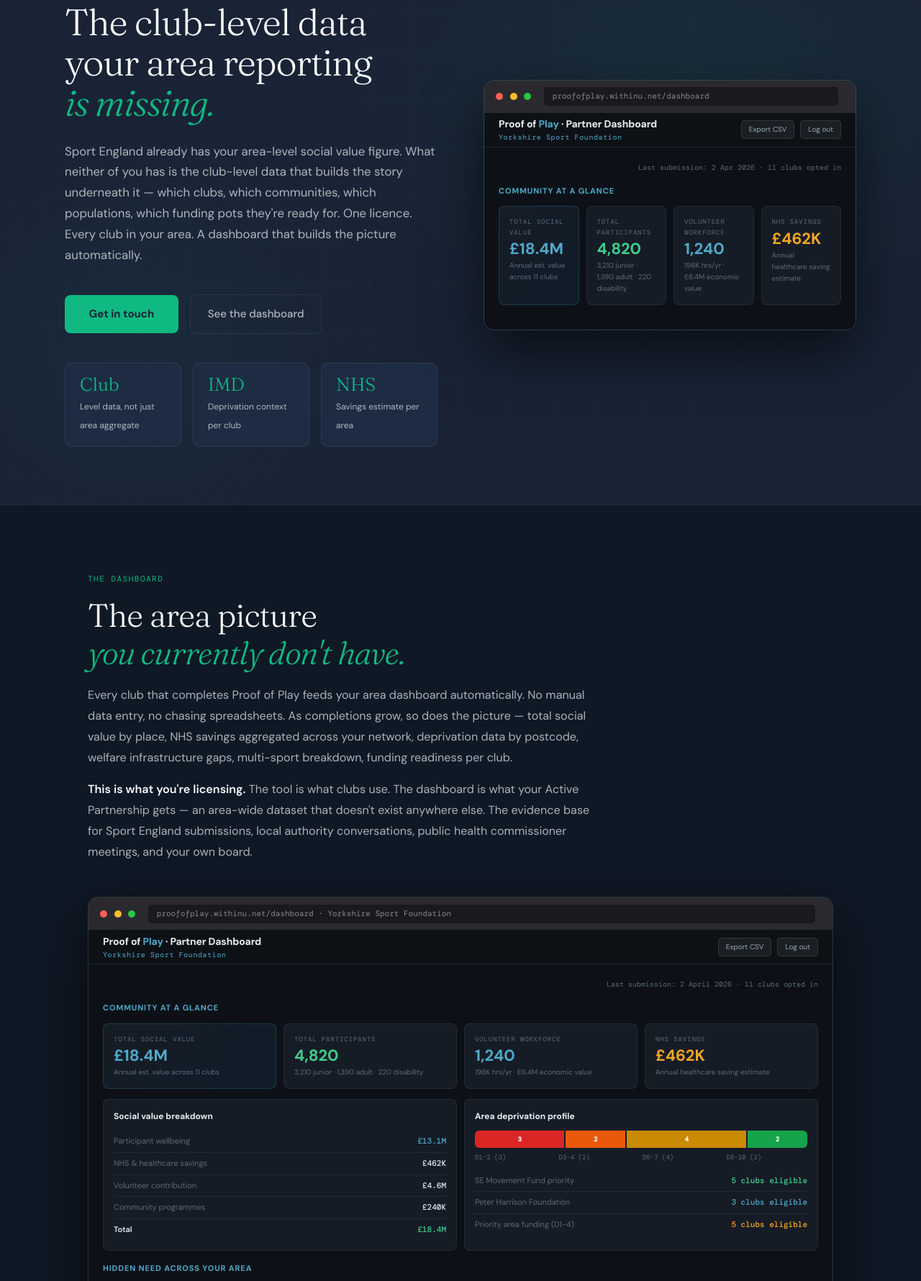
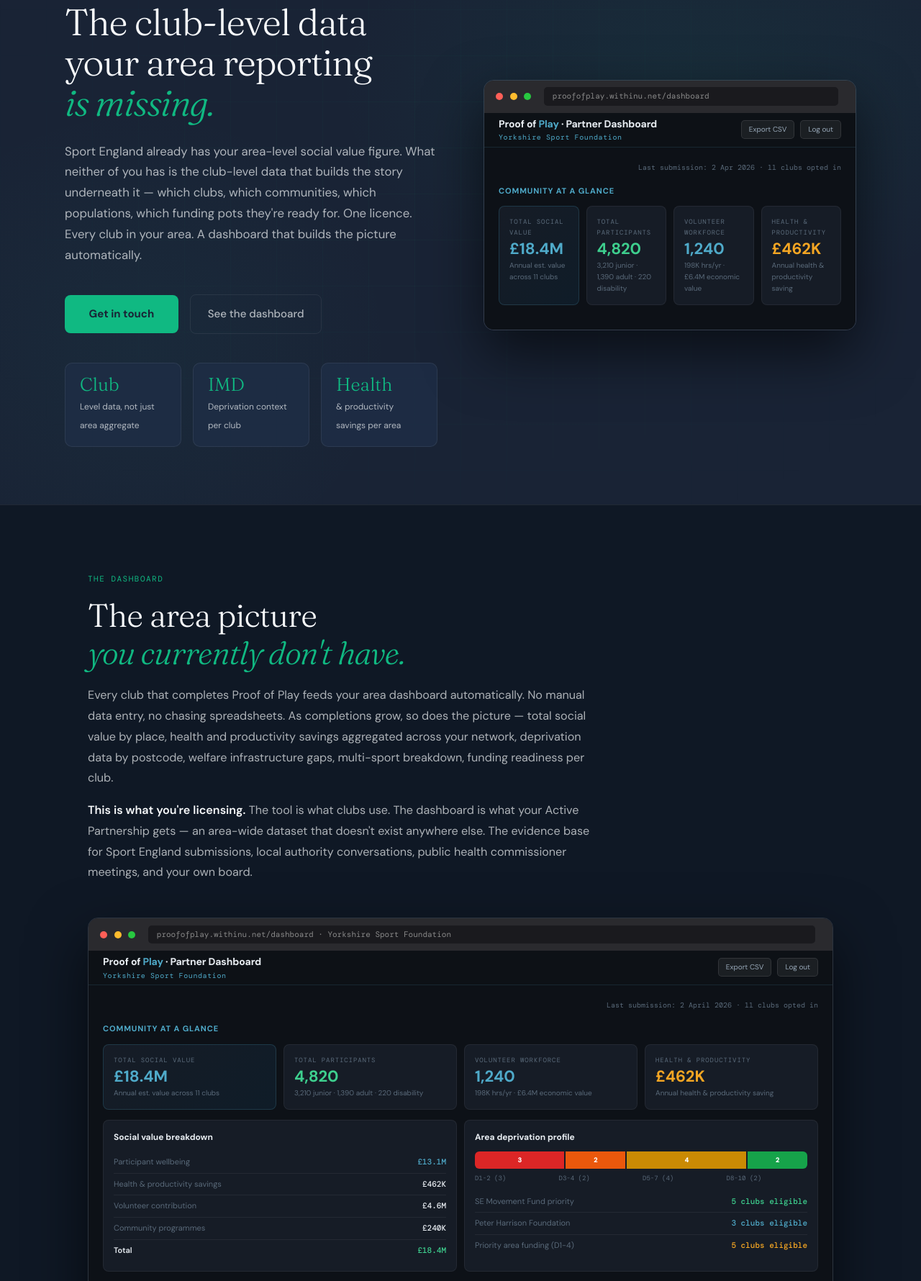
Before and after one commit to dannymatharu/active-partners-landing-page, a plain HTML site: page index.html in a window 1280 px wide. Shown: the part 179-1959 px from the top of the page at 72% size. Drawn offline with nearby package versions, Linux system fonts and the light colour scheme.

Commit message:
Add files via upload

```diff
--- a/index.html
+++ b/index.html
@@ -313,7 +313,7 @@
       <div class="hero-stats-strip">
         <div class="hss"><span class="hss-v">Club</span><span class="hss-l">Level data, not just area aggregate</span></div>
         <div class="hss"><span class="hss-v">IMD</span><span class="hss-l">Deprivation context per club</span></div>
-        <div class="hss"><span class="hss-v">NHS</span><span class="hss-l">Savings estimate per area</span></div>
+        <div class="hss"><span class="hss-v">Health</span><span class="hss-l">& productivity savings per area</span></div>
       </div>
     </div>
     <div class="fade-up">
@@ -334,7 +334,7 @@
               <div class="dm-stat hl"><div class="dm-stat-lbl">Total Social Value</div><div class="dm-stat-val">£18.4M</div><div class="dm-stat-sub">Annual est. value across 11 clubs</div></div>
               <div class="dm-stat"><div class="dm-stat-lbl">Total Participants</div><div class="dm-stat-val g">4,820</div><div class="dm-stat-sub">3,210 junior · 1,390 adult · 220 disability</div></div>
               <div class="dm-stat"><div class="dm-stat-lbl">Volunteer Workforce</div><div class="dm-stat-val">1,240</div><div class="dm-stat-sub">198K hrs/yr · £6.4M economic value</div></div>
-              <div class="dm-stat"><div class="dm-stat-lbl">NHS Savings</div><div class="dm-stat-val a">£462K</div><div class="dm-stat-sub">Annual healthcare saving estimate</div></div>
+              <div class="dm-stat"><div class="dm-stat-lbl">Health & Productivity</div><div class="dm-stat-val a">£462K</div><div class="dm-stat-sub">Annual health & productivity saving</div></div>
             </div>
           </div>
         </div>
@@ -350,7 +350,7 @@
     <h2 class="h2 fade-up">The area picture<br><em>you currently don't have.</em></h2>
 
     <div class="dashboard-intro fade-up">
-      <p>Every club that completes Proof of Play feeds your area dashboard automatically. No manual data entry, no chasing spreadsheets. As completions grow, so does the picture — total social value by place, NHS savings aggregated across your network, deprivation data by postcode, welfare infrastructure gaps, multi-sport breakdown, funding readiness per club.</p>
+      <p>Every club that completes Proof of Play feeds your area dashboard automatically. No manual data entry, no chasing spreadsheets. As completions grow, so does the picture — total social value by place, health and productivity savings aggregated across your network, deprivation data by postcode, welfare infrastructure gaps, multi-sport breakdown, funding readiness per club.</p>
       <p><strong>This is what you're licensing.</strong> The tool is what clubs use. The dashboard is what your Active Partnership gets — an area-wide dataset that doesn't exist anywhere else. The evidence base for Sport England submissions, local authority conversations, public health commissioner meetings, and your own board.</p>
     </div>
 
@@ -373,14 +373,14 @@
             <div class="dm-stat hl"><div class="dm-stat-lbl">Total Social Value</div><div class="dm-stat-val">£18.4M</div><div class="dm-stat-sub">Annual est. value across 11 clubs</div></div>
             <div class="dm-stat"><div class="dm-stat-lbl">Total Participants</div><div class="dm-stat-val g">4,820</div><div class="dm-stat-sub">3,210 junior · 1,390 adult · 220 disability</div></div>
             <div class="dm-stat"><div class="dm-stat-lbl">Volunteer Workforce</div><div class="dm-stat-val">1,240</div><div class="dm-stat-sub">198K hrs/yr · £6.4M economic value</div></div>
-            <div class="dm-stat"><div class="dm-stat-lbl">NHS Savings</div><div class="dm-stat-val a">£462K</div><div class="dm-stat-sub">Annual healthcare saving estimate</div></div>
+            <div class="dm-stat"><div class="dm-stat-lbl">Health & Productivity</div><div class="dm-stat-val a">£462K</div><div class="dm-stat-sub">Annual health & productivity saving</div></div>
           </div>
 
           <div class="dm-grid2">
             <div class="dm-card">
               <div class="dm-card-title">Social value breakdown</div>
               <div class="dm-brow"><span class="dm-brow-l">Participant wellbeing</span><span class="dm-brow-v b">£13.1M</span></div>
-              <div class="dm-brow"><span class="dm-brow-l">NHS &amp; healthcare savings</span><span class="dm-brow-v">£462K</span></div>
+              <div class="dm-brow"><span class="dm-brow-l">Health &amp; productivity savings</span><span class="dm-brow-v">£462K</span></div>
               <div class="dm-brow"><span class="dm-brow-l">Volunteer contribution</span><span class="dm-brow-v">£4.6M</span></div>
               <div class="dm-brow"><span class="dm-brow-l">Community programmes</span><span class="dm-brow-v">£240K</span></div>
               <div class="dm-brow"><span class="dm-brow-l" style="font-weight:600;color:#e8edf2;">Total</span><span class="dm-brow-v g">£18.4M</span></div>
@@ -440,7 +440,7 @@
       <div class="ec fade-up">
         <span class="ec-icon">🗺️</span>
         <div class="ec-title">Area-wide social value picture</div>
-        <div class="ec-body">Total social value, SROI, NHS savings and volunteer contribution aggregated across every club in your area. The granular evidence Sport England wants underneath the area aggregate — which clubs, which communities, which populations.</div>
+        <div class="ec-body">Total social value, social value ratios, health and productivity savings and volunteer contribution aggregated across every club in your area. The granular evidence Sport England wants underneath the area aggregate — which clubs, which communities, which populations.</div>
       </div>
       <div class="ec fade-up">
         <span class="ec-icon">📍</span>
@@ -454,7 +454,7 @@
       </div>
       <div class="ec fade-up">
         <span class="ec-icon">🏥</span>
-        <div class="ec-title">NHS savings evidence for ICS conversations</div>
+        <div class="ec-title">Health & productivity savings evidence for ICS conversations</div>
         <div class="ec-body">Healthcare savings estimates aggregated across your whole network, built on HM Treasury WELLBY methodology. The language public health commissioners and Integrated Care Systems already use — ready for your next meeting.</div>
       </div>
       <div class="ec fade-up">
@@ -491,14 +491,14 @@
       </div>
       <div class="bc fade-up">
         <span class="bc-icon">🏥</span>
-        <h3 class="bc-title">NHS savings evidence for public health conversations</h3>
+        <h3 class="bc-title">Health & productivity savings evidence for public health conversations</h3>
         <p class="bc-body">Healthcare savings estimates aggregated across your network on HM Treasury WELLBY methodology. When you're making the case to a local authority or ICS, you can show what physical inactivity costs versus what your clubs prevent — in the language commissioners already use.</p>
         <span class="bc-tag">Public health framing</span>
       </div>
       <div class="bc fade-up">
         <span class="bc-icon">🤝</span>
         <h3 class="bc-title">A reason to engage every club in your area</h3>
-        <p class="bc-body">Your place leads have a tool that gives every club something genuinely useful — a social value report, SROI figure, press release and funding guide — in ten minutes. A service worth offering. A conversation starter that goes beyond participation numbers. Every completion feeds your area dashboard.</p>
+        <p class="bc-body">Your place leads have a tool that gives every club something genuinely useful — a social value report, social value ratio, press release and funding guide — in ten minutes. A service worth offering. A conversation starter that goes beyond participation numbers. Every completion feeds your area dashboard.</p>
         <span class="bc-tag">Multi-sport · All clubs</span>
       </div>
     </div>
@@ -523,7 +523,7 @@
         </div>
         <div class="cc-item with">
           <span class="cc-lbl with">With Proof of Play</span>
-          <p class="cc-text">"Our area generates £Xbn — and here's the breakdown by club, community and deprivation decile. <strong>These twelve clubs in your most deprived wards generate £Y in combined social value and £Z in NHS savings. This is what cutting their facility budgets actually costs.</strong>"</p>
+          <p class="cc-text">"Our area generates £Xbn — and here's the breakdown by club, community and deprivation decile. <strong>These twelve clubs in your most deprived wards generate £Y in combined social value and £Z in health and productivity savings. This is what cutting their facility budgets actually costs.</strong>"</p>
         </div>
       </div>
     </div>
@@ -537,14 +537,14 @@
     <h2 class="h2 fade-up">Community sport as a<br><em>public health investment case.</em></h2>
     <div class="ph-grid">
       <div class="prose fade-up">
-        <p>Public health commissioners and Integrated Care Systems want to see community sport framed as a health intervention, not just a participation programme. They speak the language of NHS savings, WELLBY methodology, and cost per outcome.</p>
-        <p>Every club report generates an NHS and healthcare savings estimate using HM Treasury WELLBY methodology. Aggregate those across your network and you have a public health investment case built from the ground up — in the language commissioners already use.</p>
+        <p>Public health commissioners and Integrated Care Systems want to see community sport framed as a health intervention, not just a participation programme. They speak the language of health savings, WELLBY methodology, and cost per outcome.</p>
+        <p>Every club report generates a health and productivity savings estimate using HM Treasury WELLBY methodology. Aggregate those across your network and you have a public health investment case built from the ground up — in the language commissioners already use.</p>
         <p>Add the deprivation context and population breakdown, and the conversation changes completely.</p>
       </div>
       <div class="ph-card fade-up">
-        <div class="ph-title">NHS savings · Example: area aggregate (11 clubs)</div>
+        <div class="ph-title">Health & productivity savings · Example: area aggregate (11 clubs)</div>
         <div class="ph-stats">
-          <div class="ph-stat"><span class="ph-sl">Total NHS savings estimate</span><span class="ph-sv">£462K/yr</span></div>
+          <div class="ph-stat"><span class="ph-sl">Total health & productivity savings</span><span class="ph-sv">£462K/yr</span></div>
           <div class="ph-stat"><span class="ph-sl">GP visit reduction component</span><span class="ph-sv">Included</span></div>
           <div class="ph-stat"><span class="ph-sl">Mental health service savings</span><span class="ph-sv">Included</span></div>
           <div class="ph-stat"><span class="ph-sl">Long-term condition prevention</span><span class="ph-sv">Included</span></div>
@@ -575,7 +575,7 @@
       <div class="step fade-up">
         <span class="step-n">03 · You again</span>
         <h3 class="step-t">The area picture builds automatically.</h3>
-        <p class="step-b">Every completion feeds your dashboard — aggregate value, deprivation data by place, NHS savings, funding readiness, welfare infrastructure. Quarterly reports generated automatically for your Sport England, local authority, and ICS conversations.</p>
+        <p class="step-b">Every completion feeds your dashboard — aggregate value, deprivation data by place, health savings, funding readiness, welfare infrastructure. Quarterly reports generated automatically for your Sport England, local authority, and ICS conversations.</p>
       </div>
     </div>
   </div>
@@ -587,7 +587,7 @@
     <span class="proof-club">Yorkshire Sport Foundation · 11 clubs participating · area dashboard live</span>
     <div class="proof-stats">
       <div class="ps"><span class="ps-v">£18.4M</span><span class="ps-l">Combined estimated social value</span></div>
-      <div class="ps"><span class="ps-v">£462K</span><span class="ps-l">NHS savings across the area</span></div>
+      <div class="ps"><span class="ps-v">£462K</span><span class="ps-l">Health & productivity savings across the area</span></div>
       <div class="ps"><span class="ps-v">4,820</span><span class="ps-l">Participants across all clubs</span></div>
       <div class="ps"><span class="ps-v">&lt;10 min</span><span class="ps-l">Per club assessment</span></div>
     </div>
```
